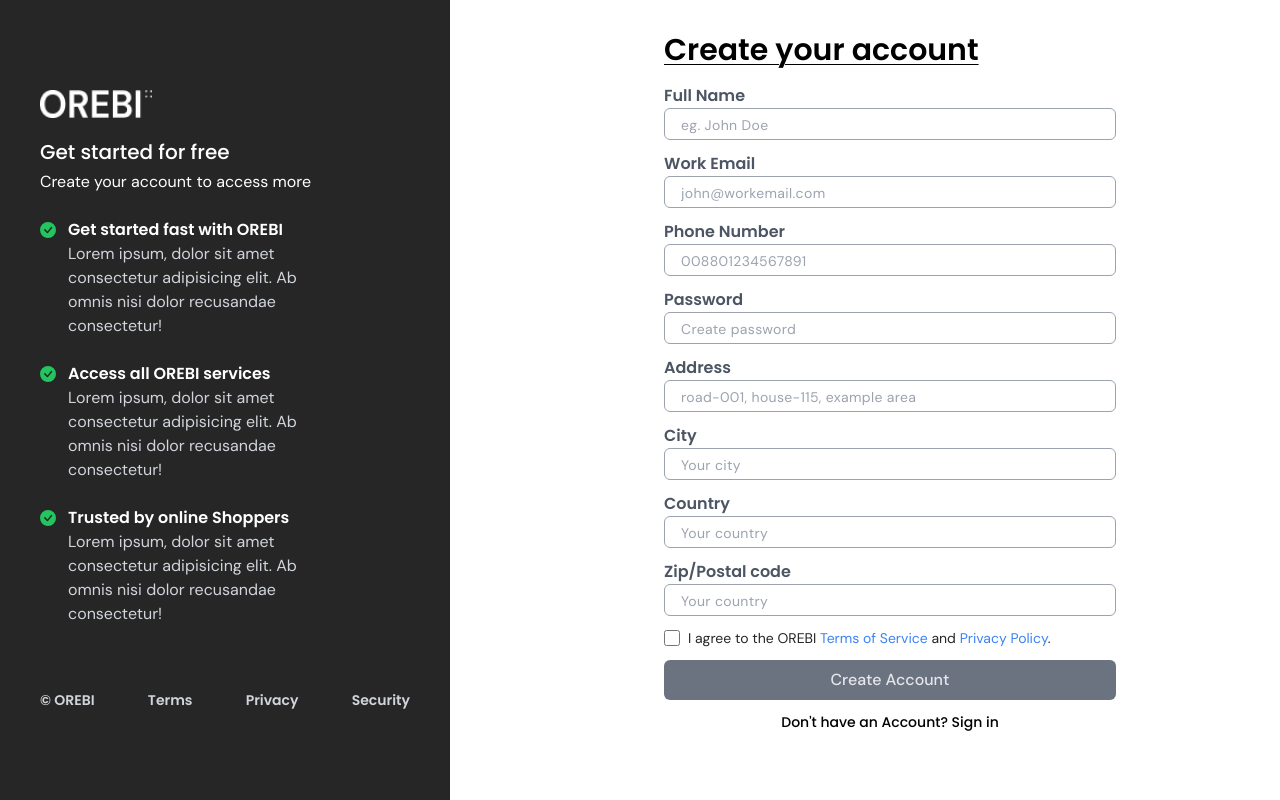
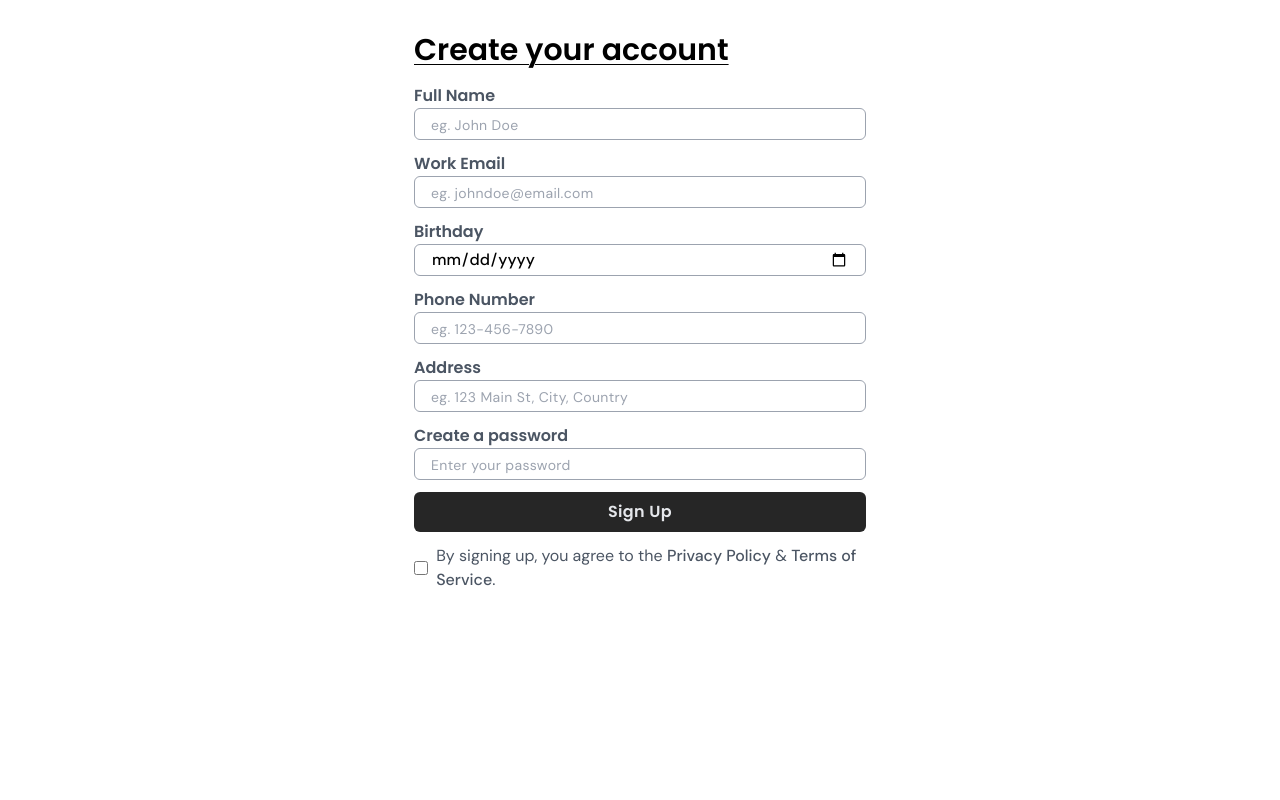
Before and after one commit to imkairis/LV_Client, a React (Create React App) app: page /signup in a window 1280 px wide. Built offline with nearby package versions, Linux system fonts and the light colour scheme.

Commit message:
sua login

```diff
--- a/src/pages/Account/SignIn.jsx
+++ b/src/pages/Account/SignIn.jsx
@@ -1,40 +1,30 @@
 import React, { useState } from "react";
-import { BsCheckCircleFill } from "react-icons/bs";
 import { Link } from "react-router-dom";
-import { logoLight } from "../../assets/images";
 
 const SignIn = () => {
-  // ============= Initial State Start here =============
+  // Initial State
   const [email, setEmail] = useState("");
   const [password, setPassword] = useState("");
-  // ============= Initial State End here ===============
-  // ============= Error Msg Start here =================
   const [errEmail, setErrEmail] = useState("");
   const [errPassword, setErrPassword] = useState("");
+  const [successMsg, setSuccessMsg] = useState("");
 
-  // ============= Error Msg End here ===================
-  const [successMsg, setSuccessMsg] = useState("");
-  // ============= Event Handler Start here =============
+  // Event Handlers
   const handleEmail = (e) => {
     setEmail(e.target.value);
     setErrEmail("");
   };
+
   const handlePassword = (e) => {
     setPassword(e.target.value);
     setErrPassword("");
   };
-  // ============= Event Handler End here ===============
+
   const handleSignUp = (e) => {
     e.preventDefault();
+    if (!email) setErrEmail("Enter your email");
+    if (!password) setErrPassword("Create a password");
 
-    if (!email) {
-      setErrEmail("Enter your email");
-    }
-
-    if (!password) {
-      setErrPassword("Create a password");
-    }
-    // ============== Getting the value ==============
     if (email && password) {
       setSuccessMsg(
         `Hello dear, Thank you for your attempt. We are processing to validate your access. Till then stay connected and additional assistance will be sent to you by your mail at ${email}`
@@ -43,76 +33,9 @@
       setPassword("");
     }
   };
+
   return (
     <div className="w-full h-screen flex items-center justify-center">
-      <div className="w-1/2 hidden lgl:inline-flex h-full text-white">
-        <div className="w-[450px] h-full bg-primeColor px-10 flex flex-col gap-6 justify-center">
-          <Link to="/">
-            <img src={logoLight} alt="logoImg" className="w-28" />
-          </Link>
-          <div className="flex flex-col gap-1 -mt-1">
-            <h1 className="font-titleFont text-xl font-medium">
-              Stay sign in for more
-            </h1>
-            <p className="text-base">When you sign in, you are with us!</p>
-          </div>
-          <div className="w-[300px] flex items-start gap-3">
-            <span className="text-green-500 mt-1">
-              <BsCheckCircleFill />
-            </span>
-            <p className="text-base text-gray-300">
-              <span className="text-white font-semibold font-titleFont">
-                Get started fast with OREBI
-              </span>
-              <br />
-              Lorem ipsum, dolor sit amet consectetur adipisicing elit. Ab omnis
-              nisi dolor recusandae consectetur!
-            </p>
-          </div>
-          <div className="w-[300px] flex items-start gap-3">
-            <span className="text-green-500 mt-1">
-              <BsCheckCircleFill />
-            </span>
-            <p className="text-base text-gray-300">
-              <span className="text-white font-semibold font-titleFont">
-                Access all OREBI services
-              </span>
-              <br />
-              Lorem ipsum, dolor sit amet consectetur adipisicing elit. Ab omnis
-              nisi dolor recusandae consectetur!
-            </p>
-          </div>
-          <div className="w-[300px] flex items-start gap-3">
-            <span className="text-green-500 mt-1">
-              <BsCheckCircleFill />
-            </span>
-            <p className="text-base text-gray-300">
-              <span className="text-white font-semibold font-titleFont">
-                Trusted by online Shoppers
-              </span>
-              <br />
-              Lorem ipsum, dolor sit amet consectetur adipisicing elit. Ab omnis
-              nisi dolor recusandae consectetur!
-            </p>
-          </div>
-          <div className="flex items-center justify-between mt-10">
-            <Link to="/">
-              <p className="text-sm font-titleFont font-semibold text-gray-300 hover:text-white cursor-pointer duration-300">
-                © OREBI
-              </p>
-            </Link>
-            <p className="text-sm font-titleFont font-semibold text-gray-300 hover:text-white cursor-pointer duration-300">
-              Terms
-            </p>
-            <p className="text-sm font-titleFont font-semibold text-gray-300 hover:text-white cursor-pointer duration-300">
-              Privacy
-            </p>
-            <p className="text-sm font-titleFont font-semibold text-gray-300 hover:text-white cursor-pointer duration-300">
-              Security
-            </p>
-          </div>
-        </div>
-      </div>
       <div className="w-full lgl:w-1/2 h-full">
         {successMsg ? (
           <div className="w-full lgl:w-[500px] h-full flex flex-col justify-center">
@@ -122,7 +45,7 @@
             <Link to="/signup">
               <button
                 className="w-full h-10 bg-primeColor text-gray-200 rounded-md text-base font-titleFont font-semibold
-            tracking-wide hover:bg-black hover:text-white duration-300"
+                tracking-wide hover:bg-black hover:text-white duration-300"
               >
                 Sign Up
               </button>
@@ -138,7 +61,7 @@
                 {/* Email */}
                 <div className="flex flex-col gap-.5">
                   <p className="font-titleFont text-base font-semibold text-gray-600">
-                    Work Email
+                    Email
                   </p>
                   <input
                     onChange={handleEmail}
--- a/src/pages/Account/SignUp.jsx
+++ b/src/pages/Account/SignUp.jsx
@@ -1,39 +1,37 @@
 import React, { useState } from "react";
-import { BsCheckCircleFill } from "react-icons/bs";
 import { Link } from "react-router-dom";
-import { logoLight } from "../../assets/images";
 
 const SignUp = () => {
   // ============= Initial State Start here =============
-  const [clientName, setClientName] = useState("");
+  const [fullName, setFullName] = useState("");
   const [email, setEmail] = useState("");
+  const [birthday, setBirthday] = useState("");
   const [phone, setPhone] = useState("");
   const [password, setPassword] = useState("");
   const [address, setAddress] = useState("");
-  const [city, setCity] = useState("");
-  const [country, setCountry] = useState("");
-  const [zip, setZip] = useState("");
   const [checked, setChecked] = useState(false);
   // ============= Initial State End here ===============
   // ============= Error Msg Start here =================
-  const [errClientName, setErrClientName] = useState("");
+  const [errFullName, setErrFullName] = useState("");
   const [errEmail, setErrEmail] = useState("");
+  const [errBirthday, setErrBirthday] = useState("");
   const [errPhone, setErrPhone] = useState("");
   const [errPassword, setErrPassword] = useState("");
   const [errAddress, setErrAddress] = useState("");
-  const [errCity, setErrCity] = useState("");
-  const [errCountry, setErrCountry] = useState("");
-  const [errZip, setErrZip] = useState("");
   // ============= Error Msg End here ===================
   const [successMsg, setSuccessMsg] = useState("");
-  // ============= Event Handler Start here =============
-  const handleName = (e) => {
-    setClientName(e.target.value);
-    setErrClientName("");
+
+  const handleFullName = (e) => {
+    setFullName(e.target.value);
+    setErrFullName("");
   };
   const handleEmail = (e) => {
     setEmail(e.target.value);
     setErrEmail("");
+  };
+  const handleBirthday = (e) => {
+    setBirthday(e.target.value);
+    setErrBirthday("");
   };
   const handlePhone = (e) => {
     setPhone(e.target.value);
@@ -47,19 +45,7 @@
     setAddress(e.target.value);
     setErrAddress("");
   };
-  const handleCity = (e) => {
-    setCity(e.target.value);
-    setErrCity("");
-  };
-  const handleCountry = (e) => {
-    setCountry(e.target.value);
-    setErrCountry("");
-  };
-  const handleZip = (e) => {
-    setZip(e.target.value);
-    setErrZip("");
-  };
-  // ============= Event Handler End here ===============
+
   // ================= Email Validation start here =============
   const EmailValidation = (email) => {
     return String(email)
@@ -71,15 +57,18 @@
   const handleSignUp = (e) => {
     e.preventDefault();
     if (checked) {
-      if (!clientName) {
-        setErrClientName("Enter your name");
+      if (!fullName) {
+        setErrFullName("Enter your full name");
       }
       if (!email) {
         setErrEmail("Enter your email");
       } else {
         if (!EmailValidation(email)) {
-          setErrEmail("Enter a Valid email");
+          setErrEmail("Enter a valid email");
         }
+      }
+      if (!birthday) {
+        setErrBirthday("Enter your birthday");
       }
       if (!phone) {
         setErrPhone("Enter your phone number");
@@ -94,109 +83,32 @@
       if (!address) {
         setErrAddress("Enter your address");
       }
-      if (!city) {
-        setErrCity("Enter your city name");
-      }
-      if (!country) {
-        setErrCountry("Enter the country you are residing");
-      }
-      if (!zip) {
-        setErrZip("Enter the zip code of your area");
-      }
       // ============== Getting the value ==============
       if (
-        clientName &&
+        fullName &&
         email &&
         EmailValidation(email) &&
+        birthday &&
+        phone &&
         password &&
         password.length >= 6 &&
-        address &&
-        city &&
-        country &&
-        zip
+        address
       ) {
         setSuccessMsg(
-          `Hello dear ${clientName}, Welcome you to OREBI Admin panel. We received your Sign up request. We are processing to validate your access. Till then stay connected and additional assistance will be sent to you by your mail at ${email}`
+          `Hello dear ${fullName}, your Sign up request is being processed. Stay connected, additional assistance will be sent to your mail at ${email}`
         );
-        setClientName("");
+        setFullName("");
         setEmail("");
+        setBirthday("");
         setPhone("");
         setPassword("");
         setAddress("");
-        setCity("");
-        setCountry("");
-        setZip("");
       }
     }
   };
+
   return (
-    <div className="w-full h-screen flex items-center justify-start">
-      <div className="w-1/2 hidden lgl:inline-flex h-full text-white">
-        <div className="w-[450px] h-full bg-primeColor px-10 flex flex-col gap-6 justify-center">
-          <Link to="/">
-            <img src={logoLight} alt="logoImg" className="w-28" />
-          </Link>
-          <div className="flex flex-col gap-1 -mt-1">
-            <h1 className="font-titleFont text-xl font-medium">
-              Get started for free
-            </h1>
-            <p className="text-base">Create your account to access more</p>
-          </div>
-          <div className="w-[300px] flex items-start gap-3">
-            <span className="text-green-500 mt-1">
-              <BsCheckCircleFill />
-            </span>
-            <p className="text-base text-gray-300">
-              <span className="text-white font-semibold font-titleFont">
-                Get started fast with OREBI
-              </span>
-              <br />
-              Lorem ipsum, dolor sit amet consectetur adipisicing elit. Ab omnis
-              nisi dolor recusandae consectetur!
-            </p>
-          </div>
-          <div className="w-[300px] flex items-start gap-3">
-            <span className="text-green-500 mt-1">
-              <BsCheckCircleFill />
-            </span>
-            <p className="text-base text-gray-300">
-              <span className="text-white font-semibold font-titleFont">
-                Access all OREBI services
-              </span>
-              <br />
-              Lorem ipsum, dolor sit amet consectetur adipisicing elit. Ab omnis
-              nisi dolor recusandae consectetur!
-            </p>
-          </div>
-          <div className="w-[300px] flex items-start gap-3">
-            <span className="text-green-500 mt-1">
-              <BsCheckCircleFill />
-            </span>
-            <p className="text-base text-gray-300">
-              <span className="text-white font-semibold font-titleFont">
-                Trusted by online Shoppers
-              </span>
-              <br />
-              Lorem ipsum, dolor sit amet consectetur adipisicing elit. Ab omnis
-              nisi dolor recusandae consectetur!
-            </p>
-          </div>
-          <div className="flex items-center justify-between mt-10">
-            <p className="text-sm font-titleFont font-semibold text-gray-300 hover:text-white cursor-pointer duration-300">
-              © OREBI
-            </p>
-            <p className="text-sm font-titleFont font-semibold text-gray-300 hover:text-white cursor-pointer duration-300">
-              Terms
-            </p>
-            <p className="text-sm font-titleFont font-semibold text-gray-300 hover:text-white cursor-pointer duration-300">
-              Privacy
-            </p>
-            <p className="text-sm font-titleFont font-semibold text-gray-300 hover:text-white cursor-pointer duration-300">
-              Security
-            </p>
-          </div>
-        </div>
-      </div>
+    <div className="w-full h-screen flex items-center justify-center">
       <div className="w-full lgl:w-[500px] h-full flex flex-col justify-center">
         {successMsg ? (
           <div className="w-[500px]">
@@ -206,7 +118,7 @@
             <Link to="/signin">
               <button
                 className="w-full h-10 bg-primeColor rounded-md text-gray-200 text-base font-titleFont font-semibold
-            tracking-wide hover:bg-black hover:text-white duration-300"
+                tracking-wide hover:bg-black hover:text-white duration-300"
               >
                 Sign in
               </button>
@@ -219,22 +131,22 @@
                 Create your account
               </h1>
               <div className="flex flex-col gap-3">
-                {/* client name */}
+                {/* Full Name */}
                 <div className="flex flex-col gap-.5">
                   <p className="font-titleFont text-base font-semibold text-gray-600">
                     Full Name
                   </p>
                   <input
-                    onChange={handleName}
-                    value={clientName}
+                    onChange={handleFullName}
+                    value={fullName}
                     className="w-full h-8 placeholder:text-sm placeholder:tracking-wide px-4 text-base font-medium placeholder:font-normal rounded-md border-[1px] border-gray-400 outline-none"
                     type="text"
                     placeholder="eg. John Doe"
                   />
-                  {errClientName && (
+                  {errFullName && (
                     <p className="text-sm text-red-500 font-titleFont font-semibold px-4">
                       <span className="font-bold italic mr-1">!</span>
-                      {errClientName}
+                      {errFullName}
                     </p>
                   )}
                 </div>
@@ -248,7 +160,7 @@
                     value={email}
                     className="w-full h-8 placeholder:text-sm placeholder:tracking-wide px-4 text-base font-medium placeholder:font-normal rounded-md border-[1px] border-gray-400 outline-none"
                     type="email"
-                    placeholder="john@workemail.com"
+                    placeholder="eg. johndoe@email.com"
                   />
                   {errEmail && (
                     <p className="text-sm text-red-500 font-titleFont font-semibold px-4">
@@ -257,7 +169,25 @@
                     </p>
                   )}
                 </div>
-                {/* Phone Number */}
+                {/* Birthday */}
+                <div className="flex flex-col gap-.5">
+                  <p className="font-titleFont text-base font-semibold text-gray-600">
+                    Birthday
+                  </p>
+                  <input
+                    onChange={handleBirthday}
+                    value={birthday}
+                    className="w-full h-8 placeholder:text-sm placeholder:tracking-wide px-4 text-base font-medium placeholder:font-normal rounded-md border-[1px] border-gray-400 outline-none"
+                    type="date"
+                  />
+                  {errBirthday && (
+                    <p className="text-sm text-red-500 font-titleFont font-semibold px-4">
+                      <span className="font-bold italic mr-1">!</span>
+                      {errBirthday}
+                    </p>
+                  )}
+                </div>
+                {/* Phone */}
                 <div className="flex flex-col gap-.5">
                   <p className="font-titleFont text-base font-semibold text-gray-600">
                     Phone Number
@@ -266,32 +196,13 @@
                     onChange={handlePhone}
                     value={phone}
                     className="w-full h-8 placeholder:text-sm placeholder:tracking-wide px-4 text-base font-medium placeholder:font-normal rounded-md border-[1px] border-gray-400 outline-none"
-                    type="text"
-                    placeholder="008801234567891"
+                    type="tel"
+                    placeholder="eg. 123-456-7890"
                   />
                   {errPhone && (
                     <p className="text-sm text-red-500 font-titleFont font-semibold px-4">
                       <span className="font-bold italic mr-1">!</span>
                       {errPhone}
-                    </p>
-                  )}
-                </div>
-                {/* Password */}
-                <div className="flex flex-col gap-.5">
-                  <p className="font-titleFont text-base font-semibold text-gray-600">
-                    Password
-                  </p>
-                  <input
-                    onChange={handlePassword}
-                    value={password}
-                    className="w-full h-8 placeholder:text-sm placeholder:tracking-wide px-4 text-base font-medium placeholder:font-normal rounded-md border-[1px] border-gray-400 outline-none"
-                    type="password"
-                    placeholder="Create password"
-                  />
-                  {errPassword && (
-                    <p className="text-sm text-red-500 font-titleFont font-semibold px-4">
-                      <span className="font-bold italic mr-1">!</span>
-                      {errPassword}
                     </p>
                   )}
                 </div>
@@ -305,7 +216,7 @@
                     value={address}
                     className="w-full h-8 placeholder:text-sm placeholder:tracking-wide px-4 text-base font-medium placeholder:font-normal rounded-md border-[1px] border-gray-400 outline-none"
                     type="text"
-                    placeholder="road-001, house-115, example area"
+                    placeholder="eg. 123 Main St, City, Country"
                   />
                   {errAddress && (
                     <p className="text-sm text-red-500 font-titleFont font-semibold px-4">
@@ -314,94 +225,50 @@
                     </p>
                   )}
                 </div>
-                {/* City */}
+                {/* Password */}
                 <div className="flex flex-col gap-.5">
                   <p className="font-titleFont text-base font-semibold text-gray-600">
-                    City
+                    Create a password
                   </p>
                   <input
-                    onChange={handleCity}
-                    value={city}
+                    onChange={handlePassword}
+                    value={password}
                     className="w-full h-8 placeholder:text-sm placeholder:tracking-wide px-4 text-base font-medium placeholder:font-normal rounded-md border-[1px] border-gray-400 outline-none"
-                    type="text"
-                    placeholder="Your city"
+                    type="password"
+                    placeholder="Enter your password"
                   />
-                  {errCity && (
+                  {errPassword && (
                     <p className="text-sm text-red-500 font-titleFont font-semibold px-4">
                       <span className="font-bold italic mr-1">!</span>
-                      {errCity}
+                      {errPassword}
                     </p>
                   )}
                 </div>
-                {/* Country */}
-                <div className="flex flex-col gap-.5">
-                  <p className="font-titleFont text-base font-semibold text-gray-600">
-                    Country
-                  </p>
+                <button
+                  onClick={handleSignUp}
+                  className="w-full h-10 bg-primeColor rounded-md text-gray-200 text-base font-titleFont font-semibold
+                tracking-wide hover:bg-black hover:text-white duration-300"
+                >
+                  Sign Up
+                </button>
+                <div className="flex items-center gap-2">
                   <input
-                    onChange={handleCountry}
-                    value={country}
-                    className="w-full h-8 placeholder:text-sm placeholder:tracking-wide px-4 text-base font-medium placeholder:font-normal rounded-md border-[1px] border-gray-400 outline-none"
-                    type="text"
-                    placeholder="Your country"
-                  />
-                  {errCountry && (
-                    <p className="text-sm text-red-500 font-titleFont font-semibold px-4">
-                      <span className="font-bold italic mr-1">!</span>
-                      {errCountry}
-                    </p>
-                  )}
-                </div>
-                {/* Zip code */}
-                <div className="flex flex-col gap-.5">
-                  <p className="font-titleFont text-base font-semibold text-gray-600">
-                    Zip/Postal code
-                  </p>
-                  <input
-                    onChange={handleZip}
-                    value={zip}
-                    className="w-full h-8 placeholder:text-sm placeholder:tracking-wide px-4 text-base font-medium placeholder:font-normal rounded-md border-[1px] border-gray-400 outline-none"
-                    type="text"
-                    placeholder="Your country"
-                  />
-                  {errZip && (
-                    <p className="text-sm text-red-500 font-titleFont font-semibold px-4">
-                      <span className="font-bold italic mr-1">!</span>
-                      {errZip}
-                    </p>
-                  )}
-                </div>
-                {/* Checkbox */}
-                <div className="flex items-start mdl:items-center gap-2">
-                  <input
-                    onChange={() => setChecked(!checked)}
-                    className="w-4 h-4 mt-1 mdl:mt-0 cursor-pointer"
+                    onChange={(e) => setChecked(e.target.checked)}
+                    className="w-4 h-4"
                     type="checkbox"
                   />
-                  <p className="text-sm text-primeColor">
-                    I agree to the OREBI{" "}
-                    <span className="text-blue-500">Terms of Service </span>and{" "}
-                    <span className="text-blue-500">Privacy Policy</span>.
+                  <p className="text-base text-gray-600">
+                    By signing up, you agree to the{" "}
+                    <span className="font-medium hover:underline underline-offset-1 decoration-[1px] cursor-pointer">
+                      Privacy Policy
+                    </span>{" "}
+                    &{" "}
+                    <span className="font-medium hover:underline underline-offset-1 decoration-[1px] cursor-pointer">
+                      Terms of Service
+                    </span>
+                    .
                   </p>
                 </div>
-                <button
-                  onClick={handleSignUp}
-                  className={`${
-                    checked
-                      ? "bg-primeColor hover:bg-black hover:text-white cursor-pointer"
-                      : "bg-gray-500 hover:bg-gray-500 hover:text-gray-200 cursor-none"
-                  } w-full text-gray-200 text-base font-medium h-10 rounded-md hover:text-white duration-300`}
-                >
-                  Create Account
-                </button>
-                <p className="text-sm text-center font-titleFont font-medium">
-                  Don't have an Account?{" "}
-                  <Link to="/signin">
-                    <span className="hover:text-blue-600 duration-300">
-                      Sign in
-                    </span>
-                  </Link>
-                </p>
               </div>
             </div>
           </form>
```
